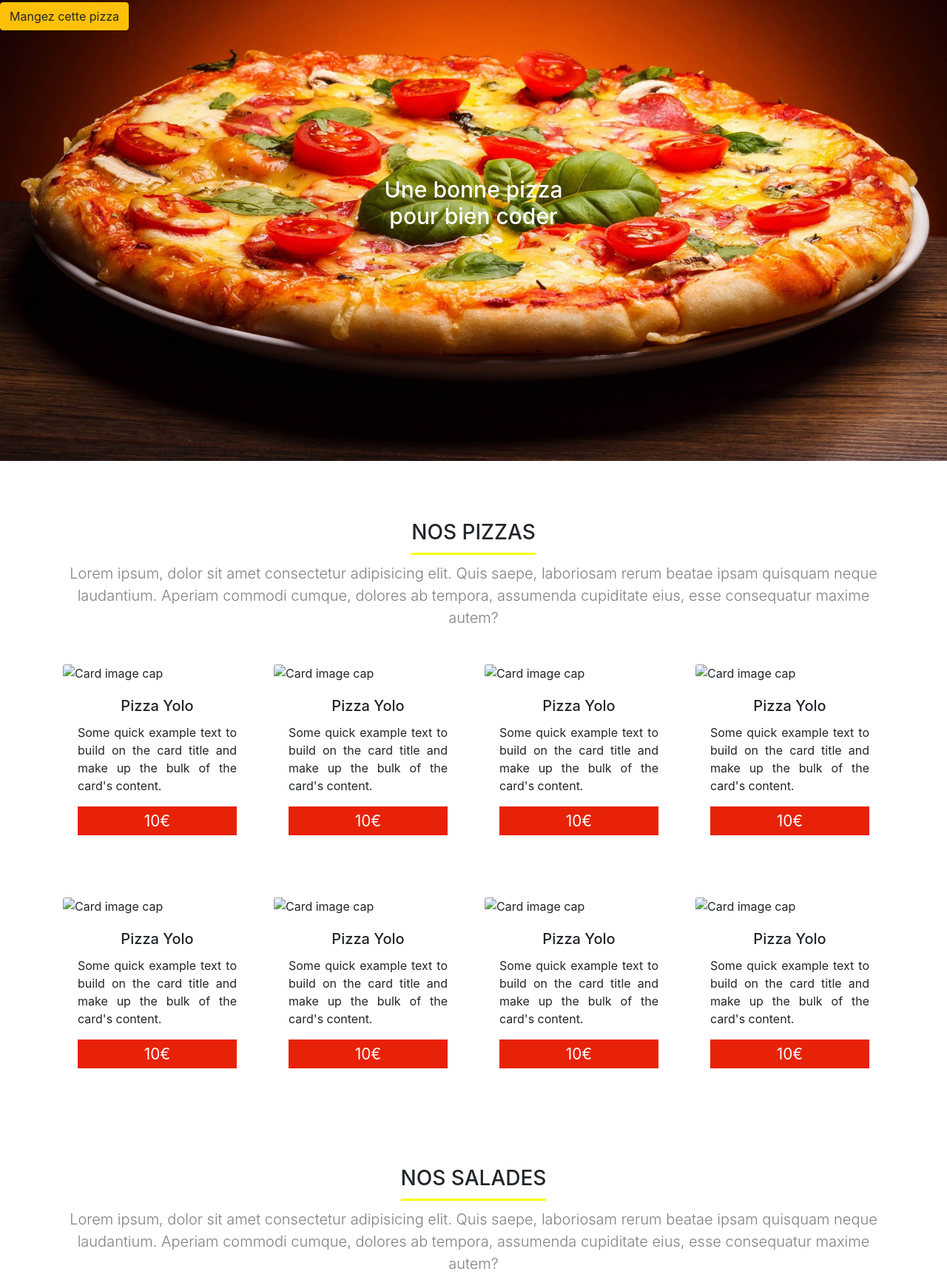
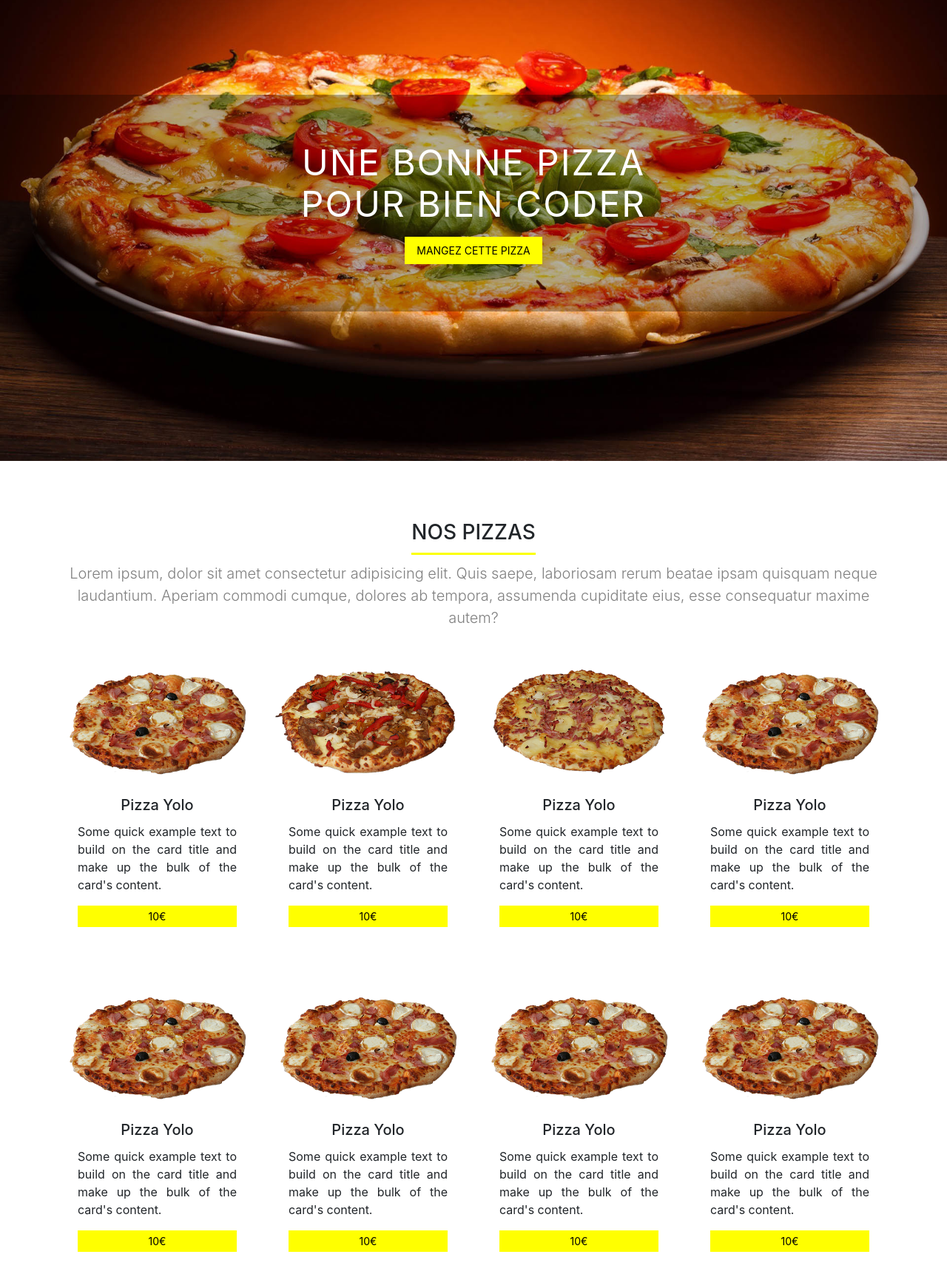
Before and after one commit to AnaisVandenDriessche/webpizza, a plain HTML site: page index.html in a window 1280 px wide. Shown: the part 77-1803 px from the top of the page at 74% size. Drawn offline with nearby package versions, Linux system fonts and the light colour scheme; files that its build step writes are made by us from their sources; files whose address does not match are found by name.

Commit message:
ajout du jumbotron

```diff
--- a/assets/CSS/style.css
+++ b/assets/CSS/style.css
@@ -96,7 +96,7 @@
                 text-align: justify;
             }
 
-            .card .btn {
+            /*.card .btn {
                 background-color: #e82208;
                 border-radius: 0;
                 border: none;
@@ -107,24 +107,48 @@
             }
             .card .btn:hover {
                 background-color: #fbd708;
-            }
+            }*/
 
             .form-control{
                 background-color: #333333;
                 border-radius: 0;
             }
 
-            .style5{
+            .jumbotron{
+                top: 205px;
                 position: relative;
-                width: 100%;
+                color: #FFFFFF;
+                border-radius: 0;
+                background-color: rgba(0, 0, 0, 0.3);
+                text-transform: uppercase;
                 text-align: center;
-                vertical-align: center;
-                top: 45%;
-                font-size:30px;
-                color: white;
             }
 
-            .btn btn-warning{
-                    position: relative;
-                    vertical-align: center;
+            .jumbotron .btn{
+                font-size: 90%;
             }
+
+            .btn{
+
+                color: black;
+            }
+
+            .jumbotron .lead{
+                font-size: 3rem;
+                font-weight: 400;
+                letter-spacing: 2px;
+                line-height: 3.5rem;
+            }
+
+            .btn.btn-yellow {
+                background-color: yellow;
+                border-radius: 0;
+                border: yellow;
+                font-size: 14px;
+
+                -webkit-transition: all .6s;
+                transition: all .6s;
+            }
+            .btn.btn-yellow :hover {
+                background-color: #fbd708;
+            }
--- a/index.html
+++ b/index.html
@@ -7,7 +7,7 @@
     <title>pizzacoder</title>
 
     <link rel="stylesheet" href="https://maxcdn.bootstrapcdn.com/bootstrap/4.0.0/css/bootstrap.min.css" integrity="sha384-Gn5384xqQ1aoWXA+058RXPxPg6fy4IWvTNh0E263XmFcJlSAwiGgFAW/dAiS6JXm" crossorigin="anonymous">
-    <link rel="stylesheet" type="text/css" media="screen" href="../css/style.css"/>
+    <link rel="stylesheet" type="text/css" media="screen" href="assets/css/style.css"/>
 
 
 
@@ -20,7 +20,7 @@
                 <!-- Menu principal -->
                 <nav class="navbar navbar-expand-md navbar-light">
                     <a class="navbar-brand" href="#">
-                        <img src="../images/logo.png" alt="pizzacoder">
+                        <img src="assets/images/logo.png" alt="pizzacoder">
                     </a>
 
                     <button class="navbar-toggler" type="button" data-toggle="collapse" data-target="#navbarSupportedContent" aria-controls="navbarSupportedContent" aria-expanded="false" aria-label="Toggle navigation">
@@ -51,8 +51,13 @@
 
             <!-- Featured -->
             <section class="featured">
-                <h2 class="style5">Une bonne pizza <br> pour bien coder</h2>
-                <button type="button" class="btn btn-warning">Mangez cette pizza</button>
+                    <div class="jumbotron">
+                        <div class="container">
+                            <h1 class="d-none">WebPizza</h1>
+                            <p class="lead">Une bonne pizza <br> pour bien coder</p>
+                            <a class="btn btn-yellow btn-lg" href="#" role="button">Mangez cette pizza</a>
+
+                          </div>
             </section>
             <!-- end .featured -->
 
@@ -72,11 +77,11 @@
                         <!-- column -->
                         <div class="col-3">
                             <div class="card">
-                                <img class="card-img-top" src="../images/pizza-1.png" alt="Card image cap">
+                                <img class="card-img-top" src="assets/images/pizza-1.png" alt="Card image cap">
                                 <div class="card-body">
                                     <h5 class="card-title">Pizza Yolo</h5>
                                     <p class="card-text">Some quick example text to build on the card title and make up the bulk of the card's content.</p>
-                                    <a href="#" class="btn btn-sm btn-block btn-primary">10€</a>
+                                    <a href="#" class="btn btn-sm btn-block btn-yellow">10€</a>
                                 </div>
                             </div>
                         </div>
@@ -92,11 +97,11 @@
                     <!-- column -->
                     <div class="col-3">
                             <div class="card">
-                                <img class="card-img-top" src="../images/pizza-2.png" alt="Card image cap">
+                                <img class="card-img-top" src="assets/images/pizza-2.png" alt="Card image cap">
                                 <div class="card-body">
                                     <h5 class="card-title">Pizza Yolo</h5>
                                     <p class="card-text">Some quick example text to build on the card title and make up the bulk of the card's content.</p>
-                                    <a href="#" class="btn btn-sm btn-block btn-primary">10€</a>
+                                    <a href="#" class="btn btn-sm btn-block btn-yellow">10€</a>
                                 </div>
                             </div>
                         </div>
@@ -105,11 +110,11 @@
                     <!-- column -->
                     <div class="col-3">
                             <div class="card">
-                                <img class="card-img-top" src="../images/pizza-3.png" alt="Card image cap">
+                                <img class="card-img-top" src="assets/images/pizza-3.png" alt="Card image cap">
                                 <div class="card-body">
                                     <h5 class="card-title">Pizza Yolo</h5>
                                     <p class="card-text">Some quick example text to build on the card title and make up the bulk of the card's content.</p>
-                                    <a href="#" class="btn btn-sm btn-block btn-primary">10€</a>
+                                    <a href="#" class="btn btn-sm btn-block btn-yellow">10€</a>
                                 </div>
                             </div>
                         </div>
@@ -118,11 +123,11 @@
                     <!-- column -->
                     <div class="col-3">
                             <div class="card">
-                                <img class="card-img-top" src="../images/pizza-1.png" alt="Card image cap">
+                                <img class="card-img-top" src="assets/images/pizza-1.png" alt="Card image cap">
                                 <div class="card-body">
                                     <h5 class="card-title">Pizza Yolo</h5>
                                     <p class="card-text">Some quick example text to build on the card title and make up the bulk of the card's content.</p>
-                                    <a href="#" class="btn btn-sm btn-block btn-primary">10€</a>
+                                    <a href="#" class="btn btn-sm btn-block btn-yellow">10€</a>
                                 </div>
                             </div>
                         </div>
@@ -133,11 +138,11 @@
                     <!-- column -->
                     <div class="col-3">
                             <div class="card">
-                                <img class="card-img-top" src="../images/pizza-1.png" alt="Card image cap">
+                                <img class="card-img-top" src="assets/images/pizza-1.png" alt="Card image cap">
                                 <div class="card-body">
                                     <h5 class="card-title">Pizza Yolo</h5>
                                     <p class="card-text">Some quick example text to build on the card title and make up the bulk of the card's content.</p>
-                                    <a href="#" class="btn btn-sm btn-block btn-primary">10€</a>
+                                    <a href="#" class="btn btn-sm btn-block btn-yellow">10€</a>
                                 </div>
                             </div>
                         </div>
@@ -146,11 +151,11 @@
                     <!-- column -->
                     <div class="col-3">
                             <div class="card">
-                                <img class="card-img-top" src="../images/pizza-1.png" alt="Card image cap">
+                                <img class="card-img-top" src="assets/images/pizza-1.png" alt="Card image cap">
                                 <div class="card-body">
                                     <h5 class="card-title">Pizza Yolo</h5>
                                     <p class="card-text">Some quick example text to build on the card title and make up the bulk of the card's content.</p>
-                                    <a href="#" class="btn btn-sm btn-block btn-primary">10€</a>
+                                    <a href="#" class="btn btn-sm btn-block btn-yellow">10€</a>
                                 </div>
                             </div>
                         </div>
@@ -159,11 +164,11 @@
                     <!-- column -->
                     <div class="col-3">
                             <div class="card">
-                                <img class="card-img-top" src="../images/pizza-1.png" alt="Card image cap">
+                                <img class="card-img-top" src="assets/images/pizza-1.png" alt="Card image cap">
                                 <div class="card-body">
                                     <h5 class="card-title">Pizza Yolo</h5>
                                     <p class="card-text">Some quick example text to build on the card title and make up the bulk of the card's content.</p>
-                                    <a href="#" class="btn btn-sm btn-block btn-primary">10€</a>
+                                    <a href="#" class="btn btn-sm btn-block btn-yellow">10€</a>
                                 </div>
                             </div>
                         </div>
@@ -172,11 +177,11 @@
                     <!-- column -->
                     <div class="col-3">
                             <div class="card">
-                                <img class="card-img-top" src="../images/pizza-1.png" alt="Card image cap">
+                                <img class="card-img-top" src="assets/images/pizza-1.png" alt="Card image cap">
                                 <div class="card-body">
                                     <h5 class="card-title">Pizza Yolo</h5>
                                     <p class="card-text">Some quick example text to build on the card title and make up the bulk of the card's content.</p>
-                                    <a href="#" class="btn btn-sm btn-block btn-primary">10€</a>
+                                    <a href="#" class="btn btn-sm btn-block btn-yellow">10€</a>
                                 </div>
                             </div>
                         </div>
@@ -215,11 +220,11 @@
                             <!-- column -->
                             <div class="col-3">
                                 <div class="card">
-                                    <img class="card-img-top" src="../images/salade-1.jpg" alt="Card image cap">
+                                    <img class="card-img-top" src="assets/images/salade-1.jpg" alt="Card image cap">
                                     <div class="card-body">
                                         <h5 class="card-title">Salade1</h5>
                                         <p class="card-text">Some quick example text to build on the card title and make up the bulk of the card's content.</p>
-                                        <a href="#" class="btn btn-sm btn-block btn-primary">10€</a>
+                                        <a href="#" class="btn btn-sm btn-block btn-yellow">10€</a>
                                     </div>
                                 </div>
                             </div>
@@ -228,11 +233,11 @@
                         <!-- column -->
                         <div class="col-3">
                                 <div class="card">
-                                    <img class="card-img-top" src="../images/salade-2.jpg" alt="Card image cap">
+                                    <img class="card-img-top" src="assets/images/salade-2.jpg" alt="Card image cap">
                                     <div class="card-body">
                                         <h5 class="card-title">Salade2</h5>
                                         <p class="card-text">Some quick example text to build on the card title and make up the bulk of the card's content.</p>
-                                        <a href="#" class="btn btn-sm btn-block btn-primary">10€</a>
+                                        <a href="#" class="btn btn-sm btn-block btn-yellow">10€</a>
                                     </div>
                                 </div>
                             </div>
@@ -241,11 +246,11 @@
                         <!-- column -->
                         <div class="col-3">
                                 <div class="card">
-                                    <img class="card-img-top" src="../images/salade-3.jpg" alt="Card image cap">
+                                    <img class="card-img-top" src="assets/images/salade-3.jpg" alt="Card image cap">
                                     <div class="card-body">
                                         <h5 class="card-title">Salade3</h5>
                                         <p class="card-text">Some quick example text to build on the card title and make up the bulk of the card's content.</p>
-                                        <a href="#" class="btn btn-sm btn-block btn-primary">10€</a>
+                                        <a href="#" class="btn btn-sm btn-block btn-yellow">10€</a>
                                     </div>
                                 </div>
                             </div>
@@ -254,11 +259,11 @@
                         <!-- column -->
                         <div class="col-3">
                                 <div class="card">
-                                    <img class="card-img-top" src="../images/salade-4.jpg" alt="Card image cap">
+                                    <img class="card-img-top" src="assets/images/salade-4.jpg" alt="Card image cap">
                                     <div class="card-body">
                                         <h5 class="card-title">Salade4</h5>
                                         <p class="card-text">Some quick example text to build on the card title and make up the bulk of the card's content.</p>
-                                        <a href="#" class="btn btn-sm btn-block btn-primary">10€</a>
+                                        <a href="#" class="btn btn-sm btn-block btn-yellow">10€</a>
                                     </div>
                                 </div>
                             </div>
@@ -310,7 +315,7 @@
                    <div class="form-group">
                            <textarea id="message" name="phone" class="form-control" rows="8" placeholder="Votre Message"></textarea>
                    </div>
-                   <button type="button" class="btn btn-warning">SEND MESSAGE</button>
+                   <button type="button" class="btn btn-warning btn-yellow">SEND MESSAGE</button>
            </form>
 
 
```
